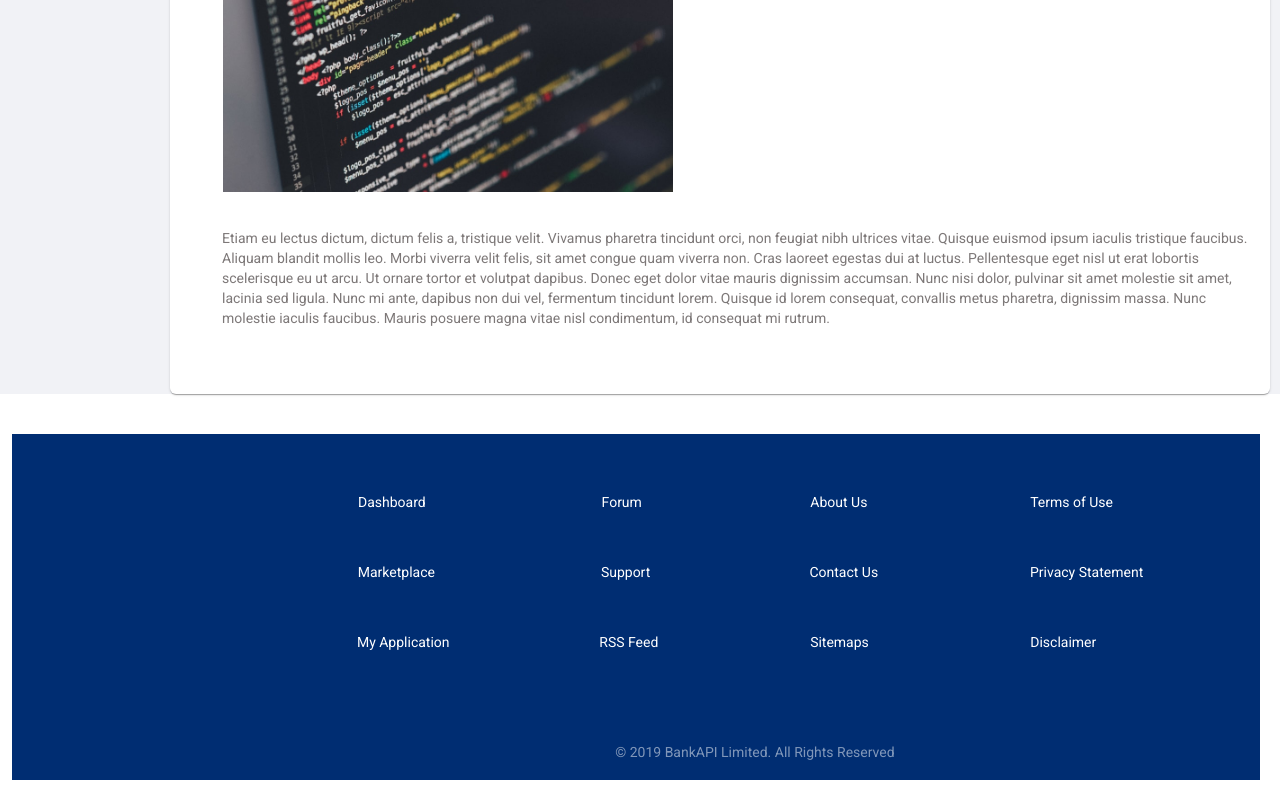
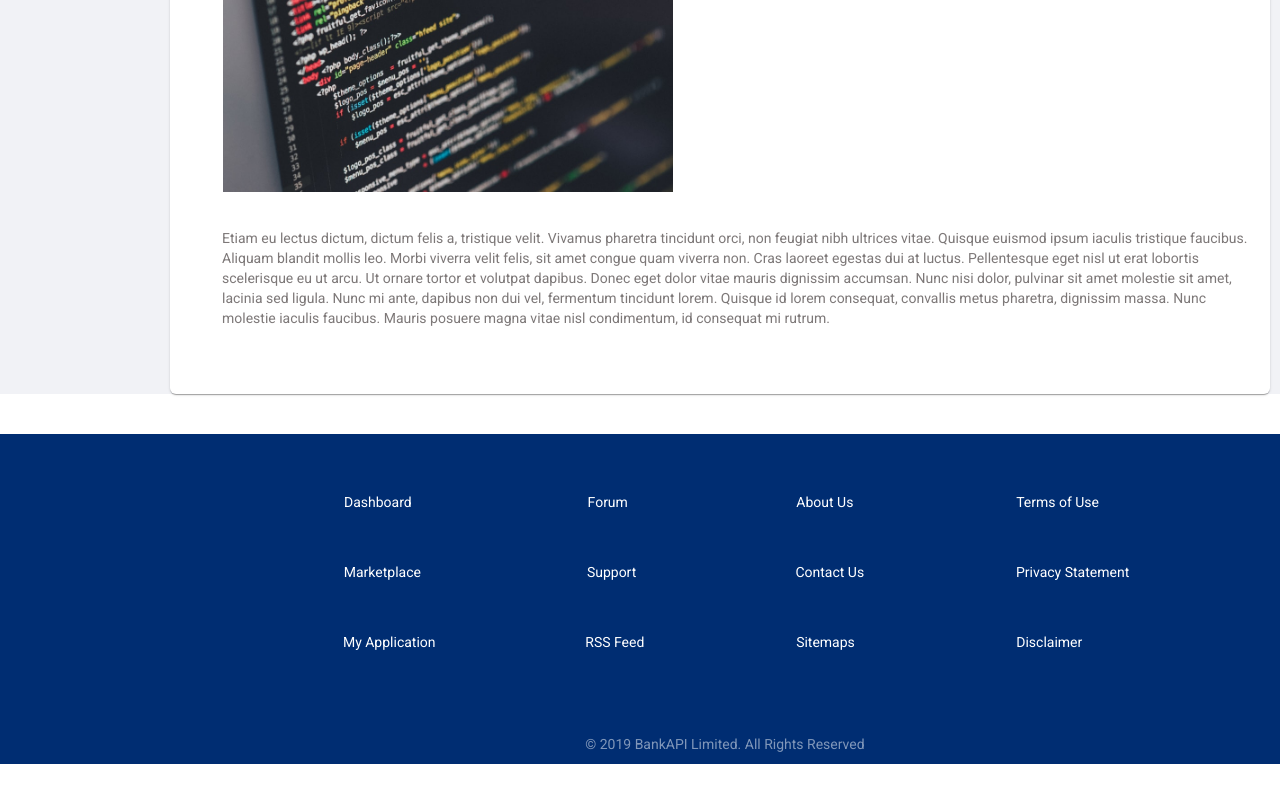
Before and after one commit to EnricoWibawa009/APIMarketplace, an Angular app: page / in a window 1280 px wide. Shown: the part 737-1537 px from the top of the page. After the commit the page ends 1501 px from the top, so only its background shows below. Built offline with nearby package versions, Linux system fonts and the light colour scheme.

Commit message:
perbaikan footer

```diff
--- a/src/app/footer/footer.component.html
+++ b/src/app/footer/footer.component.html
@@ -4,7 +4,7 @@
 <div class="w3-container">
 
 
-<div class="w3-container w3-bottom" style="background-color: #002D72; z-index: -1; color: white; margin-left: -4px; padding-top: 50px; padding-bottom: 10px; padding-left: 70px; position: relative;">
+<div class="w3-container w3-bottom" style="background-color: #002D72;color: white; margin-left: -18px; padding-top: 50px; padding-bottom: 10px; padding-left: 70px;position: relative;width: 103%;margin-bottom: -20px;;">
   <a href="#" class="w3-bar-item w3-button w3-hover-none" style="float: left; margin-left: 260px">Dashboard</a>
   <a href="#" class="w3-bar-item w3-button w3-hover-none" style="float: left; margin-top: 70px; margin-left: -100px">Marketplace</a>
   <a href="#" class="w3-bar-item w3-button w3-hover-none" style="float: left; margin-top: 140px; margin-left: -110px">My Application</a>
@@ -17,7 +17,7 @@
   <a href="#" class="w3-bar-item w3-button w3-hover-none" style="float: left; margin-left: 120px">Terms of Use</a>
   <a href="#" class="w3-bar-item w3-button w3-hover-none" style="float: left; margin-top: 70px; margin-left: -115px">Privacy Statement</a>
   <a href="#" class="w3-bar-item w3-button w3-hover-none" style="float: left; margin-top: 140px; margin-left: -145px">Disclaimer</a>
-  <a class="w3-bar-item w3-button w3-hover-none" style="float: left; margin-top: 250px; margin-left: -560px; opacity: 0.5">© 2019 BankAPI Limited. All Rights Reserved</a>
+  <a class="w3-bar-item w3-hover-none" style="float: left; margin-top: 250px; margin-left: -560px; opacity: 0.5">© 2019 BankAPI Limited. All Rights Reserved</a>
 
 </div>
 
```
